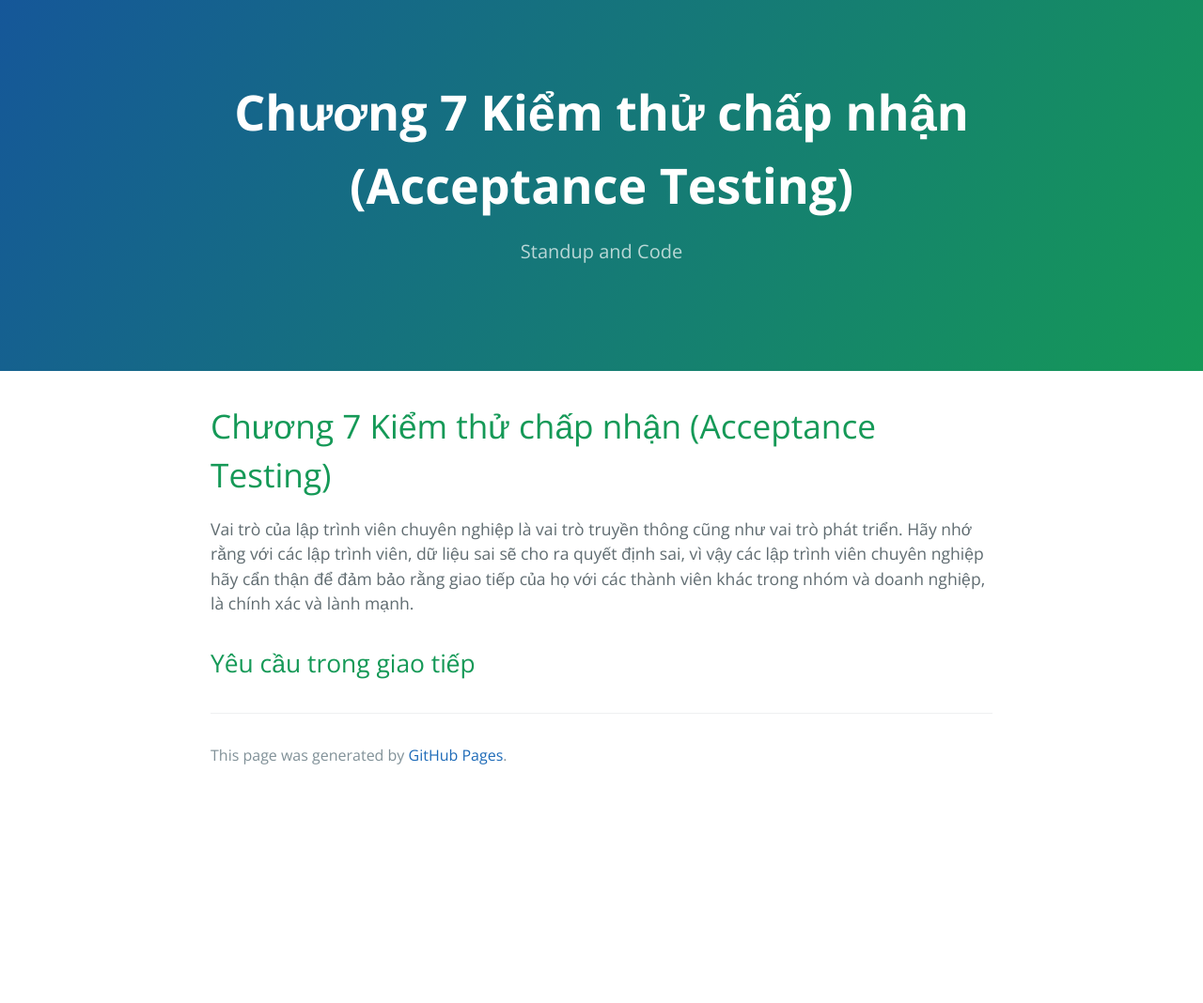
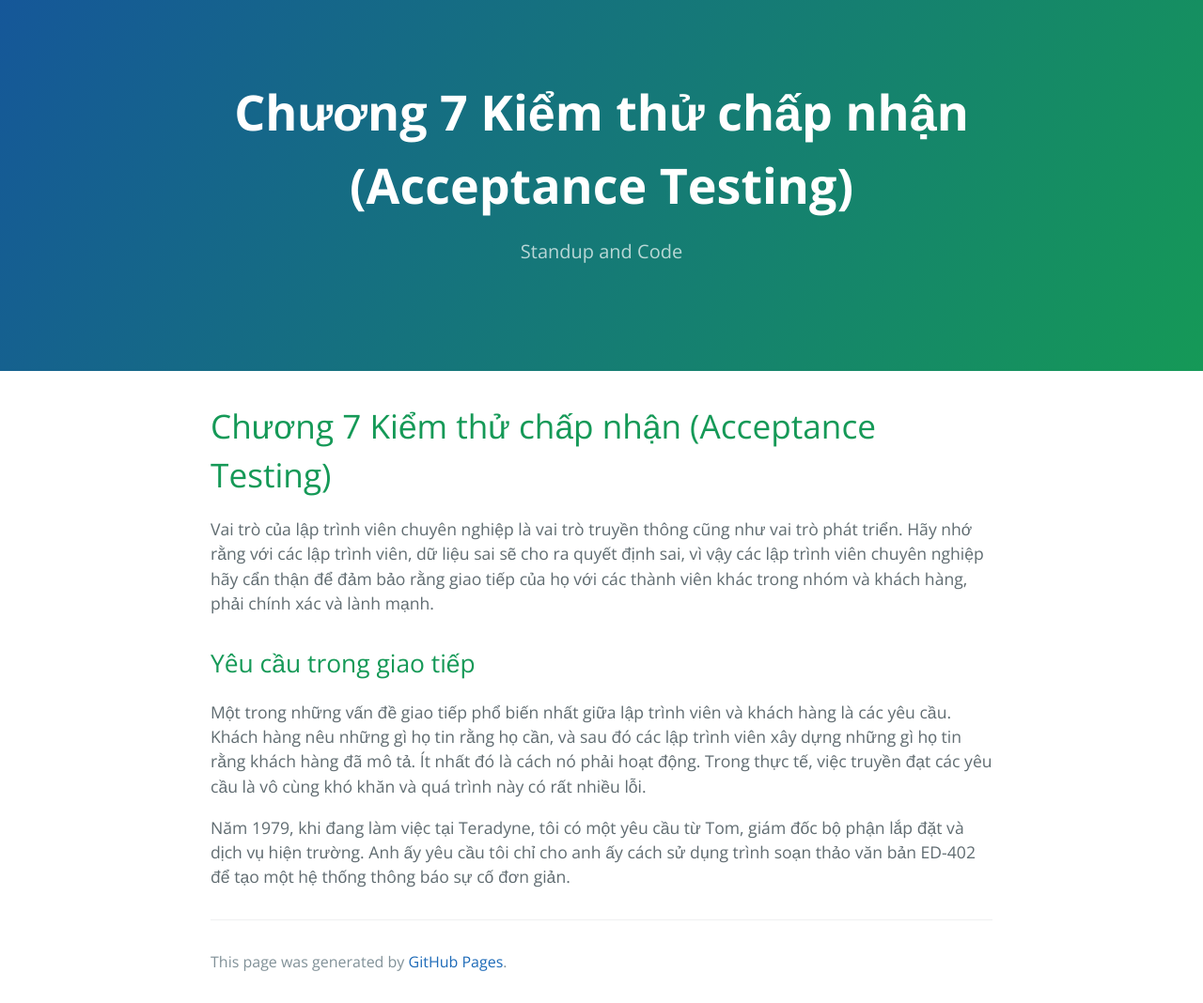
Before and after one commit to HaiBV/haibv.github.io, a Jekyll site: the page built from clean-coder/chapter-7-acceptance-testing.md, in a window 1280 px wide. Shown: the whole page at 94% size. Built offline with Jekyll 4.4.1, drawn with Linux system fonts in a browser that asks for light colours; our own code applies the rules of GitHub Pages for plain Markdown files; before the commit the page ends 900 px from its top, so only the background shows below that.

Commit message:
Book - The Clean Coder - Chapter 7 - Acceptance Testing

```diff
--- a/clean-coder/chapter-7-acceptance-testing.md
+++ b/clean-coder/chapter-7-acceptance-testing.md
@@ -4,6 +4,10 @@
 
 # Chương 7 Kiểm thử chấp nhận (Acceptance Testing)
 
-Vai trò của lập trình viên chuyên nghiệp là vai trò truyền thông cũng như vai trò phát triển. Hãy nhớ rằng với các lập trình viên, dữ liệu sai sẽ cho ra quyết định sai, vì vậy các lập trình viên chuyên nghiệp hãy cẩn thận để đảm bảo rằng giao tiếp của họ với các thành viên khác trong nhóm và doanh nghiệp, là chính xác và lành mạnh.
+Vai trò của lập trình viên chuyên nghiệp là vai trò truyền thông cũng như vai trò phát triển. Hãy nhớ rằng với các lập trình viên, dữ liệu sai sẽ cho ra quyết định sai, vì vậy các lập trình viên chuyên nghiệp hãy cẩn thận để đảm bảo rằng giao tiếp của họ với các thành viên khác trong nhóm và khách hàng, phải chính xác và lành mạnh.
 
 ## Yêu cầu trong giao tiếp
+
+Một trong những vấn đề giao tiếp phổ biến nhất giữa lập trình viên và khách hàng là các yêu cầu. Khách hàng nêu những gì họ tin rằng họ cần, và sau đó các lập trình viên xây dựng những gì họ tin rằng khách hàng đã mô tả. Ít nhất đó là cách nó phải hoạt động. Trong thực tế, việc truyền đạt các yêu cầu là vô cùng khó khăn và quá trình này có rất nhiều lỗi.
+
+Năm 1979, khi đang làm việc tại Teradyne, tôi có một yêu cầu từ Tom, giám đốc bộ phận lắp đặt và dịch vụ hiện trường. Anh ấy yêu cầu tôi chỉ cho anh ấy cách sử dụng trình soạn thảo văn bản ED-402 để tạo một hệ thống thông báo sự cố đơn giản.
```
